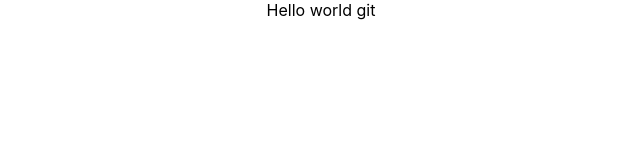
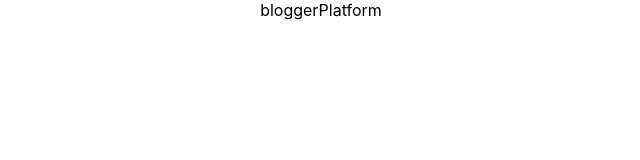
Before and after one commit to MillionerMIN/BloggerPlatform, a React (Create React App) app: page / in a window 1280 px wide. Shown: the top 160 px of the page, without its empty margins (319-959 px from the left). Built offline with nearby package versions, Linux system fonts and the light colour scheme; the HTML template or start-up script is replaced by a standard one.

Commit message:
change name for app

```diff
--- a/src/App.tsx
+++ b/src/App.tsx
@@ -3,7 +3,7 @@
 import './App.css';
 
 function App() {
-  return <div className="App">Hello world git </div>;
+  return <div className="App">bloggerPlatform </div>;
 }
 
 export default App;
```
